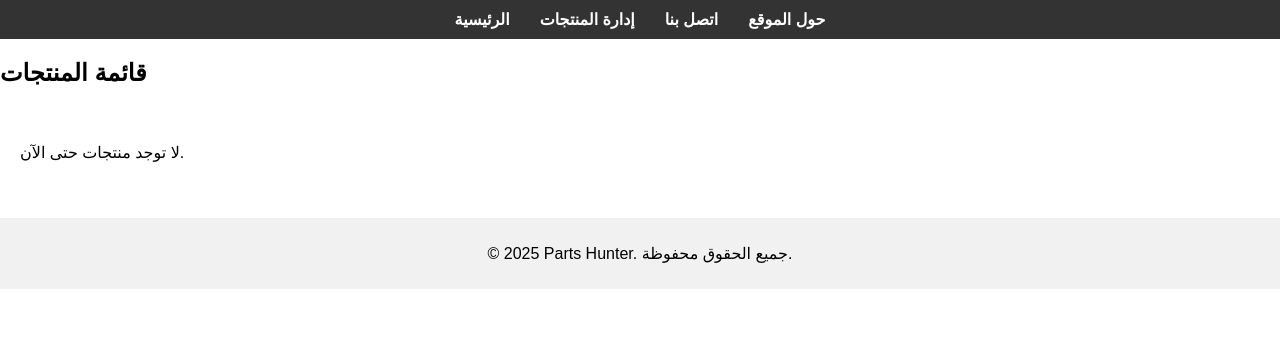
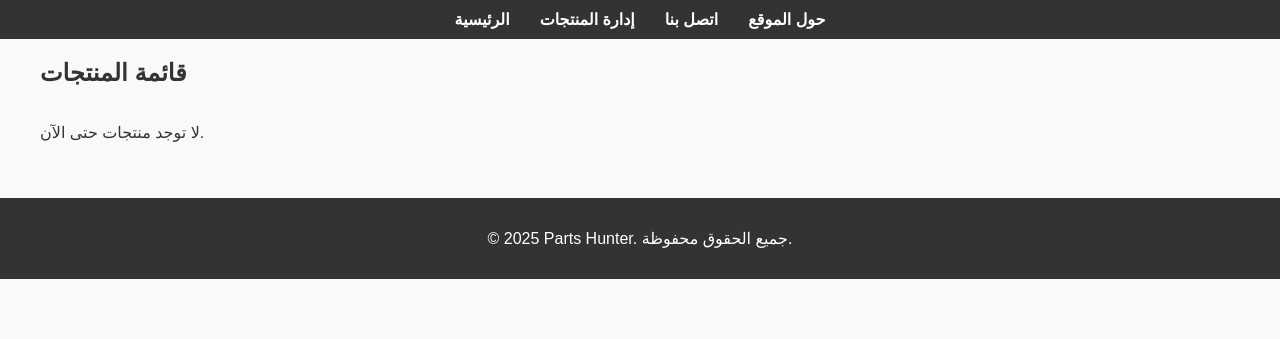
Before and after one commit to Aljaili-Elsmani/Parts-hunter, a Python web app: template app/templates/index.html in a window 1280 px wide. Shown: the top 339 px of the page. Run offline with Jinja, Linux system fonts and the light colour scheme; the template is opened without the code that fills it, so the values that code supplies are empty.

Commit message:
Update style.css

```diff
--- a/app/static/style.css
+++ b/app/static/style.css
@@ -1,20 +1,85 @@
-body { font-family: Arial, sans-serif; margin:0; padding:0; }
-header { background:#333; color:white; padding:10px 0; }
-header ul { list-style:none; display:flex; justify-content:center; margin:0; padding:0; }
-header ul li { margin:0 15px; }
-header ul li a { color:white; text-decoration:none; font-weight:bold; }
-footer { background:#f1f1f1; text-align:center; padding:10px; margin-top:20px; }
+body {
+    font-family: Arial, sans-serif;
+    margin: 0;
+    padding: 0;
+    background: #f9f9f9;
+    color: #333;
+}
 
-.products-grid { display:grid; grid-template-columns: repeat(auto-fit, minmax(200px, 1fr)); gap:20px; padding:20px; }
-.product-card { border:1px solid #ccc; padding:15px; border-radius:10px; background:#f9f9f9; }
+header {
+    background-color: #333;
+    color: white;
+    padding: 10px 0;
+}
 
-form { display:flex; flex-wrap:wrap; gap:10px; margin-bottom:20px; }
-form input, form select { padding:8px; font-size:14px; }
-form button { padding:10px 15px; background:#25D366; border:none; color:white; font-weight:bold; border-radius:5px; cursor:pointer; }
+header nav ul {
+    list-style: none;
+    display: flex;
+    justify-content: center;
+    gap: 30px;
+    margin: 0;
+    padding: 0;
+}
 
-table { width:100%; border-collapse:collapse; margin-top:20px; }
-table, th, td { border:1px solid #ccc; }
-th, td { padding:10px; text-align:center; }
+header nav ul li a {
+    color: white;
+    text-decoration: none;
+    font-weight: bold;
+}
 
-.flash.success { background:#d4edda; color:#155724; padding:10px; margin-bottom:10px; border-radius:5px; }
-.btn-whatsapp { display:inline-block; background:#25D366; color:white; padding:10px 20px; border-radius:30px; text-decoration:none; font-weight:bold; }
+header nav ul li a:hover {
+    text-decoration: underline;
+}
+
+main {
+    max-width: 1200px;
+    margin: 20px auto;
+    padding: 0 20px;
+}
+
+.products-grid {
+    display: grid;
+    grid-template-columns: repeat(auto-fill, minmax(250px, 1fr));
+    gap: 20px;
+}
+
+.product-card {
+    background: white;
+    border-radius: 10px;
+    padding: 15px;
+    box-shadow: 0 2px 8px rgba(0,0,0,0.1);
+    text-align: center;
+}
+
+.product-card h3 {
+    margin: 10px 0;
+    font-size: 1.2em;
+}
+
+.product-card p {
+    margin: 5px 0;
+}
+
+.btn-whatsapp {
+    display: inline-block;
+    margin-top: 10px;
+    background-color: #25D366;
+    color: white;
+    padding: 10px 20px;
+    border-radius: 30px;
+    text-decoration: none;
+    font-weight: bold;
+    transition: background 0.3s ease;
+}
+
+.btn-whatsapp:hover {
+    background-color: #1ebe57;
+}
+
+footer {
+    background: #333;
+    color: white;
+    text-align: center;
+    padding: 15px 0;
+    margin-top: 40px;
+}
```
